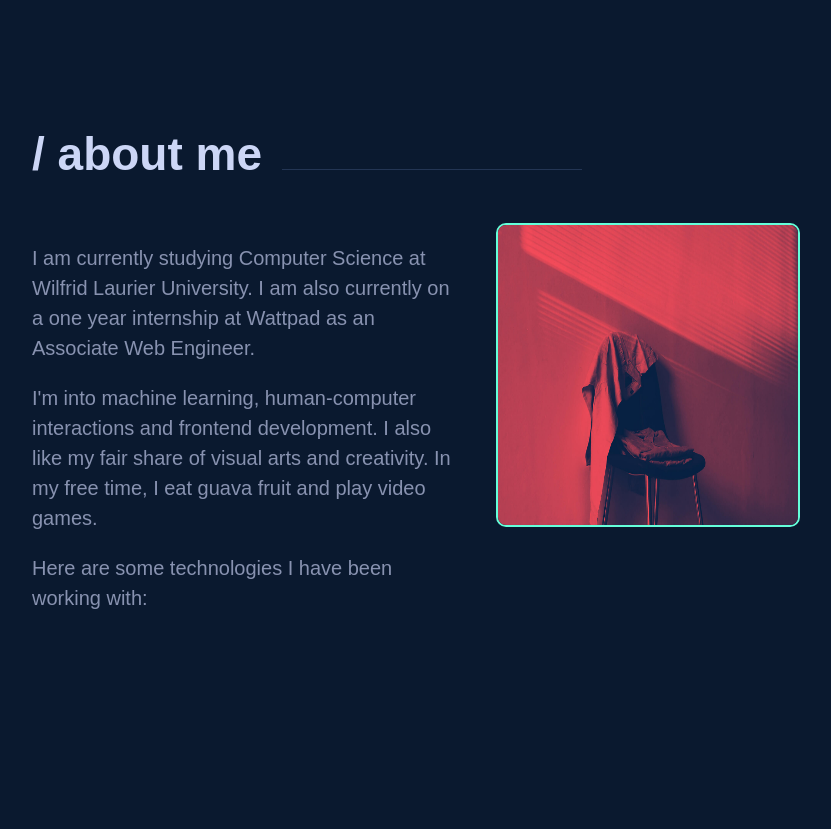
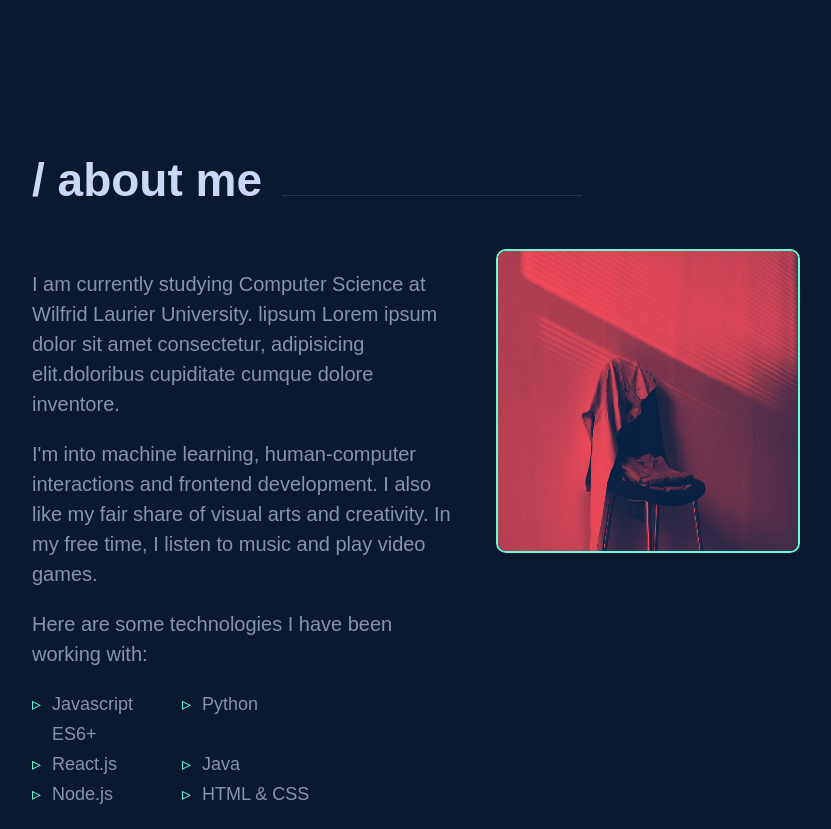
Before and after one commit to Nihal-P/reactapp, a JavaScript app: page / in a window 1280 px wide. Shown: the part 711-1540 px from the top of the page, without its empty margins (160-991 px from the left). Before the commit the page ends 1344 px from the top, so only its background shows below. Built offline with nearby package versions, Linux system fonts and the light colour scheme; the HTML template or start-up script is replaced by a standard one; a web font is replaced by a local one.

Commit message:
added/styled known tech list

```diff
--- a/src/About.css
+++ b/src/About.css
@@ -3,7 +3,7 @@
 
 #about {
     padding-left: 15%;
-    margin-top: -2%;
+    /* padding-top: 5%; */
     padding-right: 25%;
   }
 
@@ -48,3 +48,27 @@
     border-radius: 10px;
 
 }
+.abtdsc ul {
+    padding:0;
+    list-style-type: none;
+    display: grid;
+    grid-template-columns: repeat(2,minmax(150px, 10px));
+}
+
+.knowntech {
+    margin: 0;
+    padding: 0;
+}
+
+.known-tech li {
+    position: relative;
+    padding-left: 20px;
+    font-size: 18px;
+}
+.abtdsc li::before {
+
+    content: "▹    ";
+    color: #64ffda;;
+    position: absolute!important;
+    left: 0!important;
+  }
--- a/src/About.js
+++ b/src/About.js
@@ -10,12 +10,20 @@ const About = () => {
             </div>
             <div className="abtContent">
                 <div className="abtdsc">
-                    <p>I am currently studying Computer Science at Wilfrid Laurier University. I am also currently on a one year internship at Wattpad as an Associate Web Engineer.</p>
-                    <p>I'm into machine learning, human-computer interactions and frontend development. I also like my fair share of visual arts and creativity. In my free time, I eat guava fruit and play video games.</p>
+                    <p>I am currently studying Computer Science at Wilfrid Laurier University. lipsum Lorem ipsum dolor sit amet consectetur, adipisicing elit.doloribus cupiditate cumque dolore inventore.</p>
+                    <p>I'm into machine learning, human-computer interactions and frontend development. I also like my fair share of visual arts and creativity. In my free time, I listen to music and play video games.</p>
                     <p>Here are some technologies I have been working with:</p>
+                    <ul className="known-tech">
+                        <li>Javascript ES6+</li>
+                        <li>Python</li>
+                        <li>React.js</li>
+                        <li>Java</li>
+                        <li>Node.js</li>
+                        <li>HTML & CSS</li>
+                    </ul>
                 </div>
                 <div className="abtimg">
-                    <img src={aboutme} className="me"></img>
+                    <img src={aboutme} className="me" alt="clothes on chair"></img>
                 </div>
             </div>
         </div>
```
